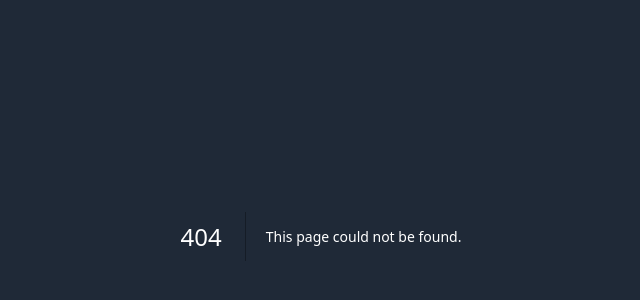
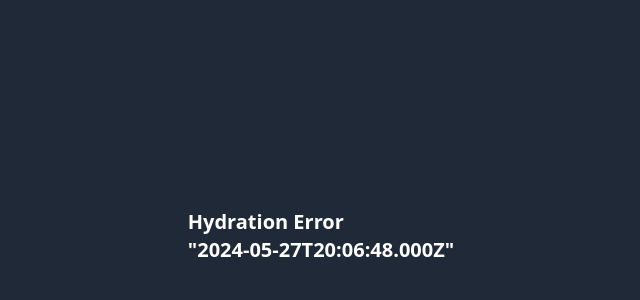
Before and after one commit to serhiyhvala/next-15-rc, a Next.js app: page /hydration-error in a window 1280 px wide. Before the commit this address had no page. Shown: the part 164-464 px from the top of the page, without its empty margins (319-959 px from the left). Built offline with nearby package versions, Linux system fonts and the light colour scheme.

Commit message:
feat: create hydration-error example

```diff
--- /dev/null
+++ b/src/app/hydration-error/page.tsx
@@ -0,0 +1,13 @@
+import { FC } from "react";
+import { BadHydration } from "@/components";
+
+const HydrationErrorPage: FC = () => {
+  return (
+    <div>
+      <h1>Hydration Error</h1>
+      <BadHydration />
+    </div>
+  );
+};
+
+export default HydrationErrorPage;
--- /dev/null
+++ b/src/components/hydration-error/bad-hydration.tsx
@@ -0,0 +1,17 @@
+"use client";
+
+import { FC, useEffect, useState } from "react";
+
+export const BadHydration: FC = () => {
+  const [time, setTime] = useState(new Date());
+
+  useEffect(() => {
+    const interval = setInterval(() => {
+      setTime(new Date());
+    }, 1000);
+
+    return () => clearInterval(interval);
+  }, []);
+
+  return <p>{JSON.stringify(time)}</p>;
+};
--- /dev/null
+++ b/src/components/hydration-error/index.ts
@@ -0,0 +1 @@
+export * from "./bad-hydration";
--- /dev/null
+++ b/src/components/index.ts
@@ -0,0 +1 @@
+export * from "./hydration-error";
```
